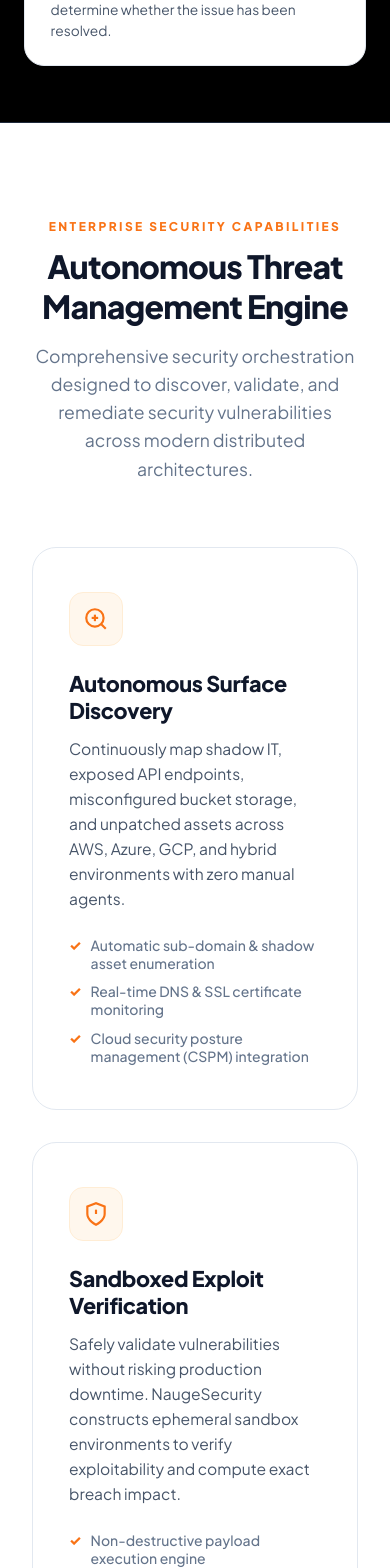
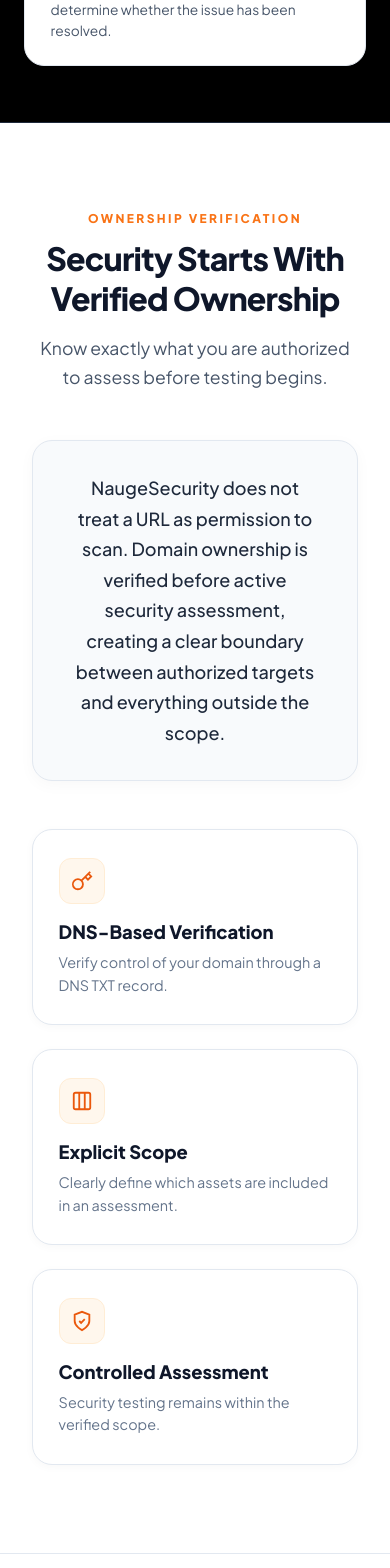
Before and after one commit to unknownmember4u/NaugeSecurity, a React (Vite) app in the folder frontend/: page / in a window 390 px wide. Shown: the part 4500-6068 px from the top of the page. Built offline with nearby package versions, Linux system fonts and the light colour scheme.

Commit message:
section added : Ownership Verification

```diff
--- a/frontend/src/app/App.jsx
+++ b/frontend/src/app/App.jsx
@@ -525,6 +525,51 @@ export function App() {
             </div>
           </div>
 
+          {/* Ownership Verification Section (Plain White BG) */}
+          <div className="ownership-verification-section" id="ownership-verification">
+            <div className="ent-section-inner">
+              <div className="section-header">
+                <span className="section-eyebrow">OWNERSHIP VERIFICATION</span>
+                <h3 className="section-title light-theme-title">Security Starts With Verified Ownership</h3>
+                <p className="section-subtitle light-theme-subtitle">
+                  Know exactly what you are authorized to assess before testing begins.
+                </p>
+              </div>
+
+              <div className="verification-main-card">
+                <p className="verification-body-text">
+                  NaugeSecurity does not treat a URL as permission to scan. Domain ownership is verified before active security assessment, creating a clear boundary between authorized targets and everything outside the scope.
+                </p>
+              </div>
+
+              <div className="verification-points-grid">
+                <div className="verification-point-card">
+                  <div className="point-icon-box">
+                    <svg viewBox="0 0 24 24" fill="none" stroke="currentColor" strokeWidth="2"><path d="M21 2l-2 2m-7.61 7.61a5.5 5.5 0 1 1-7.778 7.778 5.5 5.5 0 0 1 7.777-7.777zm0 0L15.5 7.5m0 0l3 3L22 7l-3-3m-3.5 3.5L19 4" /></svg>
+                  </div>
+                  <h4 className="point-title">DNS-Based Verification</h4>
+                  <p className="point-body">Verify control of your domain through a DNS TXT record.</p>
+                </div>
+
+                <div className="verification-point-card">
+                  <div className="point-icon-box">
+                    <svg viewBox="0 0 24 24" fill="none" stroke="currentColor" strokeWidth="2"><rect x="3" y="3" width="18" height="18" rx="2" ry="2" /><path d="M9 3v18" /><path d="M15 3v18" /></svg>
+                  </div>
+                  <h4 className="point-title">Explicit Scope</h4>
+                  <p className="point-body">Clearly define which assets are included in an assessment.</p>
+                </div>
+
+                <div className="verification-point-card">
+                  <div className="point-icon-box">
+                    <svg viewBox="0 0 24 24" fill="none" stroke="currentColor" strokeWidth="2"><path d="M12 22s8-4 8-10V5l-8-3-8 3v7c0 6 8 10 8 10z" /><path d="m9 12 2 2 4-4" /></svg>
+                  </div>
+                  <h4 className="point-title">Controlled Assessment</h4>
+                  <p className="point-body">Security testing remains within the verified scope.</p>
+                </div>
+              </div>
+            </div>
+          </div>
+
           {/* Core Platform Capabilities Grid */}
           <div className="ent-section" id="features">
             <div className="section-header">
--- a/frontend/src/styles/background.css
+++ b/frontend/src/styles/background.css
@@ -1683,3 +1683,126 @@ body,
   line-height: 1.5;
   margin: 0;
 }
+
+/* --------------------------------------------------------------------------
+   Ownership Verification Section (Plain White Background)
+   -------------------------------------------------------------------------- */
+.ownership-verification-section {
+  width: 100%;
+  background: #ffffff !important;
+  color: #0f172a;
+  padding: 5.5rem 2rem;
+  border-bottom: 1px solid #e2e8f0;
+  position: relative;
+  z-index: 2;
+  box-sizing: border-box;
+}
+
+.ownership-verification-section .ent-section-inner {
+  max-width: 1280px;
+  margin: 0 auto;
+}
+
+.ownership-verification-section .section-header {
+  text-align: center;
+  max-width: 780px;
+  margin: 0 auto 3rem;
+}
+
+.ownership-verification-section .light-theme-title {
+  color: #0f172a;
+  font-size: clamp(2rem, 3.5vw, 2.75rem);
+  font-weight: 800;
+  letter-spacing: -0.025em;
+  margin: 0 0 1rem;
+  text-shadow: none;
+}
+
+.ownership-verification-section .light-theme-subtitle {
+  color: #475569;
+  font-size: 1.1rem;
+  line-height: 1.65;
+}
+
+.verification-main-card {
+  background: #f8fafc;
+  border: 1px solid #e2e8f0;
+  border-radius: 20px;
+  padding: 2rem 2.5rem;
+  max-width: 900px;
+  margin: 0 auto 3rem;
+  text-align: center;
+  box-shadow: 0 4px 16px rgba(0, 0, 0, 0.03);
+}
+
+.verification-body-text {
+  font-size: 1.125rem;
+  color: #1e293b;
+  line-height: 1.7;
+  font-weight: 500;
+  margin: 0;
+}
+
+.verification-points-grid {
+  display: grid;
+  grid-template-columns: repeat(3, 1fr);
+  gap: 1.5rem;
+  max-width: 1280px;
+  margin: 0 auto;
+}
+
+@media (max-width: 960px) {
+  .verification-points-grid {
+    grid-template-columns: 1fr;
+  }
+}
+
+.verification-point-card {
+  background: #ffffff;
+  border: 1px solid #e2e8f0;
+  border-radius: 20px;
+  padding: 1.75rem 1.6rem;
+  transition: all 0.25s cubic-bezier(0.16, 1, 0.3, 1);
+  display: flex;
+  flex-direction: column;
+  box-shadow: 0 2px 10px rgba(0, 0, 0, 0.03);
+}
+
+.verification-point-card:hover {
+  border-color: #fdba74;
+  box-shadow: 0 12px 28px rgba(249, 115, 22, 0.12);
+  transform: translateY(-3px);
+}
+
+.point-icon-box {
+  width: 44px;
+  height: 44px;
+  background: #fff7ed;
+  border: 1px solid #ffedd5;
+  border-radius: 12px;
+  color: #ea580c;
+  display: flex;
+  align-items: center;
+  justify-content: center;
+  margin-bottom: 1rem;
+}
+
+.point-icon-box svg {
+  width: 22px;
+  height: 22px;
+}
+
+.point-title {
+  font-size: 1.15rem;
+  font-weight: 800;
+  color: #0f172a;
+  margin: 0 0 0.45rem;
+  line-height: 1.3;
+}
+
+.point-body {
+  font-size: 0.9rem;
+  color: #64748b;
+  line-height: 1.55;
+  margin: 0;
+}
```
Also changed, not shown: 5 other files (tests, documents, lock files or other folders).
